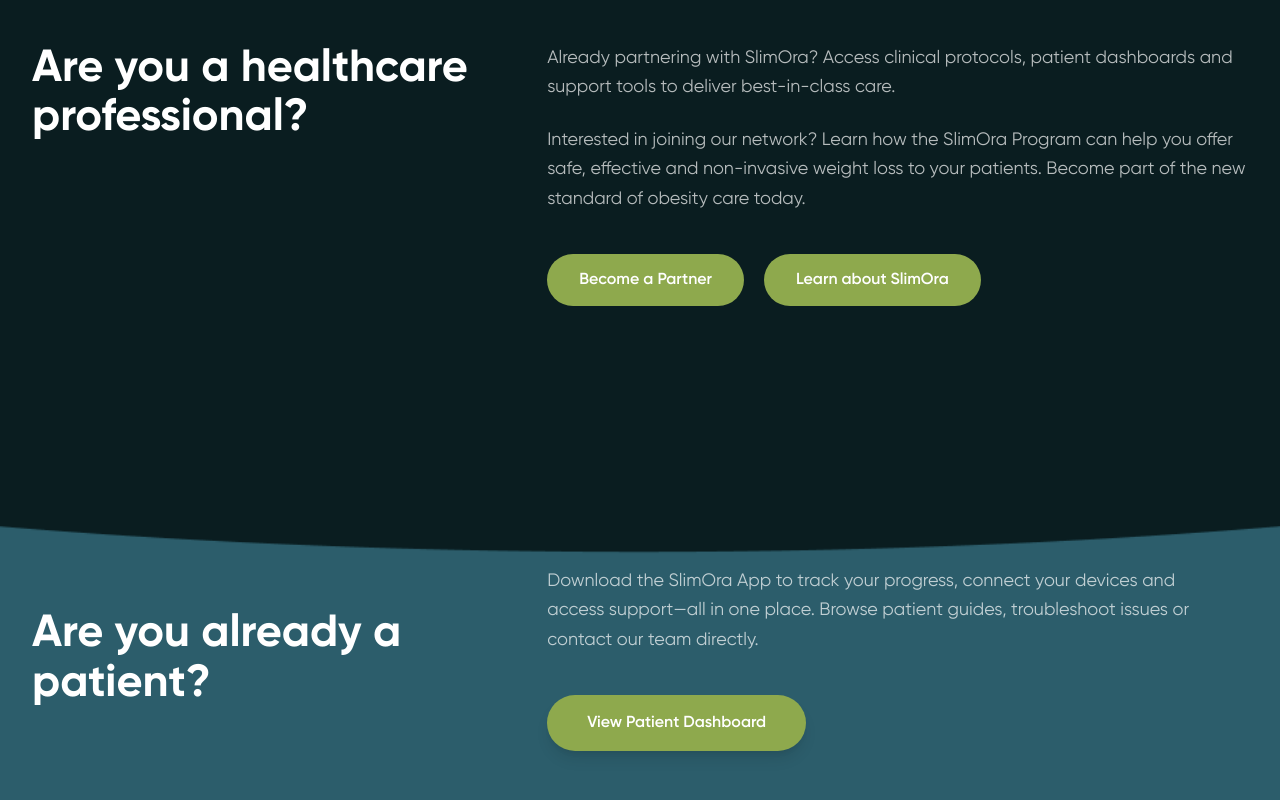
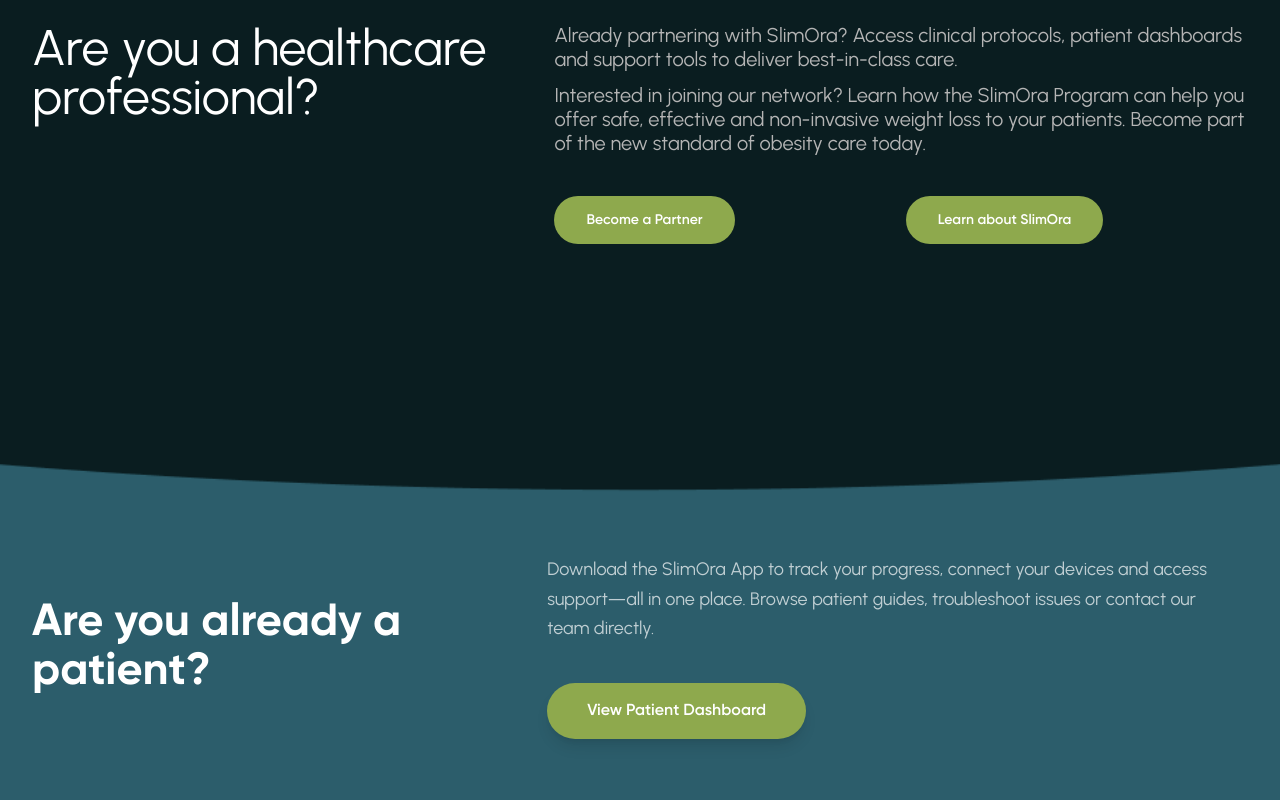
Before and after one commit to Awadg8/slimora, a Next.js app: page / in a window 1280 px wide. Shown: the part 2960-3760 px from the top of the page. Built offline with nearby package versions, Linux system fonts and the light colour scheme.

Commit message:
Update readyToTake.tsx

```diff
--- a/section/home/readyToTake.tsx
+++ b/section/home/readyToTake.tsx
@@ -15,10 +15,10 @@
                     />
                 </div>
                 <div className="relative z-10 max-width flex flex-col items-center text-center">
-                    <h2 className="text-3xl md:text-[52px] font-bold text-white mb-4 leading-tight">
+                    <h2 className="text-3xl md:text-[50px] font-bold text-white mb-[7px] leading-tight">
                         Ready to take the 1st step?
                     </h2>
-                    <p className="text-white/90 text-lg md:text-xl font-Urbanist mb-10 max-w-[700px]">
+                    <p className="text-white/90 text-lg md:text-[20px] font-Urbanist mb-[28px] max-w-[700px]">
                         We recommend checking if you're eligible before contacting a clinic
                     </p>
                     <Link
@@ -32,29 +32,29 @@
 
             {/* Section 2: Are you a healthcare professional? */}
             <section className="bg-[#0A1D20] pt-20 pb-20 md:pt-32 md:pb-32 relative z-20 ">
-                <div className="max-width flex flex-col md:flex-row justify-between items-start gap-12">
+                <div className="max-width flex flex-col md:flex-row justify-between items-center md:items-start gap-10 md:gap-[40px] xl:gap-[60px]">
                     <div className="md:w-1/2 lg:w-2/5">
-                        <h2 className="text-3xl md:text-[45px] font-bold text-white leading-[1.1]">
+                        <h2 className="text-3xl md:text-[32px] lg:text-[50px] font-urbanist text-[#FFF] leading-tight md:leading-[49px] text-center md:text-left">
                             Are you a healthcare professional?
                         </h2>
                     </div>
-                    <div className="md:w-1/2 lg:w-3/5 flex flex-col items-start">
-                        <p className="text-white/70 font-Urbanist text-lg mb-6 leading-relaxed">
+                    <div className="md:w-1/2 lg:w-3/5 flex flex-col items-center md:items-start text-center md:text-left">
+                        <p className="text-[#B5B5B5] font-urbanist text-[18px] lg:text-[20px] mb-[12px] leading-[24px]">
                             Already partnering with SlimOra? Access clinical protocols, patient dashboards and support tools to deliver best-in-class care.
                         </p>
-                        <p className="text-white/70 font-Urbanist text-lg mb-10 leading-relaxed">
+                        <p className="text-[#B5B5B5] font-urbanist text-[18px] lg:text-[16px] xl:text-[20px] mb-[41px] leading-[24px]">
                             Interested in joining our network? Learn how the SlimOra Program can help you offer safe, effective and non-invasive weight loss to your patients. Become part of the new standard of obesity care today.
                         </p>
-                        <div className="flex flex-wrap gap-5">
+                        <div className="flex justify-center lg:justify-start gap-4 lg:gap-[100px] xl:gap-[171px]">
                             <Link
                                 href="#"
-                                className="bg-button-bg hover:bg-button-bg/90 text-white px-8 py-3.5 rounded-full font-semibold transition-all transform hover:scale-105"
+                                className="bg-button-bg hover:bg-button-bg/90 text-white px-4 text-sm  xl:text-md xl:px-8 py-3.5 rounded-full font-semibold transition-all transform hover:scale-105"
                             >
                                 Become a Partner
                             </Link>
                             <Link
                                 href="#"
-                                className="bg-button-bg hover:bg-button-bg/90 text-white px-8 py-3.5 rounded-full font-semibold transition-all transform hover:scale-105"
+                                className="bg-button-bg hover:bg-button-bg/90 text-white px-4 text-sm  xl:text-md xl:px-8 py-3.5 rounded-full font-semibold transition-all transform hover:scale-105"
                             >
                                 Learn about SlimOra
                             </Link>
@@ -64,7 +64,7 @@
             </section>
 
             {/* Section 3: Are you already a patient? */}
-            <section className="relative h-[450px] flex items-center overflow-hidden z-10">
+            <section className="relative min-h-[450px] py-20 md:py-0 flex items-center overflow-hidden z-10">
                 <div className="absolute inset-0">
                     <Image
                         src="/images/home/ready_to_step2.png"
@@ -73,14 +73,17 @@
                         className="object-cover"
                     />
                 </div>
-                <div className="relative z-10 max-width flex flex-col md:flex-row justify-between items-center gap-12 w-full">
+
+
+                <div className="relative z-10 max-width flex flex-col md:flex-row justify-between pt-[100px] items-center gap-10 md:gap-12 w-full">
+
                     <div className="md:w-1/2 lg:w-2/5">
-                        <h2 className="text-3xl md:text-[45px] font-bold text-white leading-[1.1]">
+                        <h2 className="text-3xl md:text-[45px] font-bold text-white leading-tight md:leading-[1.1] text-center md:text-left">
                             Are you already a patient?
                         </h2>
                     </div>
-                    <div className="md:w-1/2 lg:w-3/5 flex flex-col items-start">
-                        <p className="text-white/70 font-Urbanist text-lg mb-10 leading-relaxed max-w-2xl">
+                    <div className="md:w-1/2 lg:w-3/5 flex flex-col items-center md:items-start text-center md:text-left">
+                        <p className="text-white/70 font-urbanist text-lg mb-10 leading-relaxed max-w-2xl">
                             Download the SlimOra App to track your progress, connect your devices and access support—all in one place. Browse patient guides, troubleshoot issues or contact our team directly.
                         </p>
                         <Link
```
